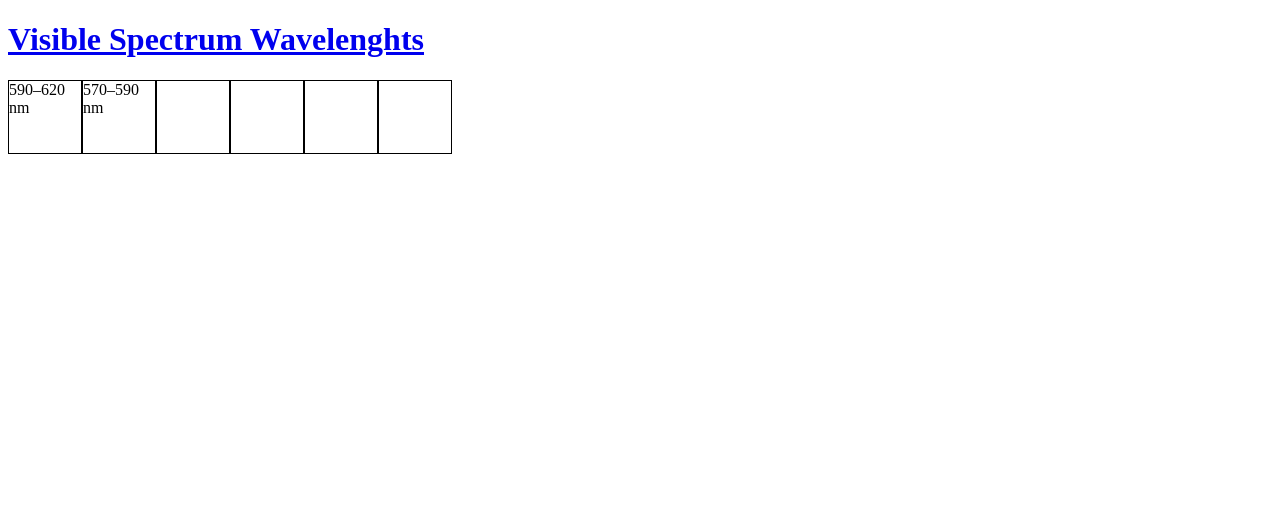
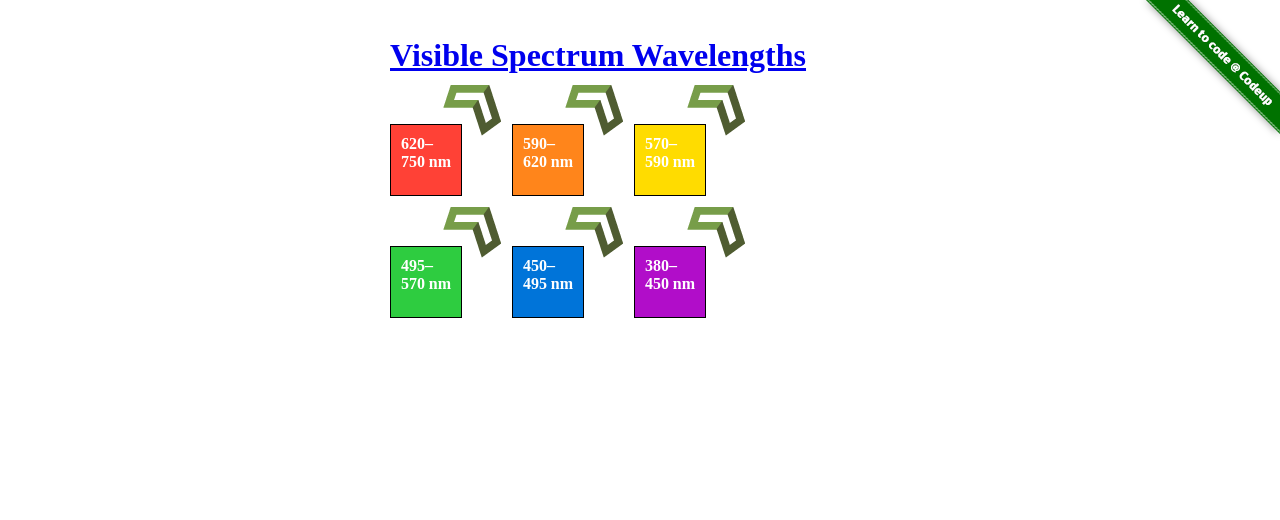
Before and after one commit to justindietert/codeup.dev, a PHP site: page /css_positioning.html in a window 1280 px wide. Shown: the top 520 px of the page. Run offline with PHP 8.4, Linux system fonts and the light colour scheme.

Commit message:
style updates to box model and positioning exercises

```diff
--- a/public/css/box_model.css
+++ b/public/css/box_model.css
@@ -15,9 +15,10 @@
 .container {
     width: 450px;
     margin: 40px auto;
-    padding: 25px 35px 25px 35px;
-    background-color: rgba(240,240,240,0.6);
+    padding: 25px 35px 30px 35px;
+    background-color: rgba(245,245,245,0.6);
     border-radius: 15px;
+    box-shadow: 0px 10px 10px rgba(0,0,0,0.25);
 }
 
 h1 {
--- a/public/css/positioning.css
+++ b/public/css/positioning.css
@@ -1,16 +1,83 @@
+html, body {
+    margin: 0;
+    padding: 0;
+}
 
-p {
-    margin: 0px;
+body {
+    position: relative;
+}
+
+#ribbon {
+    position: absolute;
+    top: 0;
+    right: 0;
+}
+
+h1 {
+    margin-top: 0;
+    margin-bottom: 0;
+    padding-top: 37px;
+    padding-bottom: 50px;
 }
 
 .container {
     width: 500px;
-    height: 500px;
+    position: relative;
+    margin: 0 auto;
+}
+
+.content {
+    position: relative;
+    overflow: hidden;
 }
 
 .box {
-    width: 72px;
-    height: 72px;
+    width: 50px;
+    height: 50px;
     border: 1px solid black;
+    padding: 10px;
+    margin-right: 50px;
+    margin-bottom: 50px;
+    position: relative;
     float: left;
+    font-weight: bold;
+    color: white;
 }
+
+.nm_right {
+    float: right;
+}
+
+img.top_right {
+    position: absolute;
+    top: -40px;
+    right: -40px;
+}
+
+div.lower {
+    clear: both;
+}
+
+div#red {
+    background-color: #FF4136;
+}
+
+div#orange {
+    background-color: #FF851B;
+}
+
+div#yellow {
+    background-color: #FFDC00;
+}
+
+div#green {
+    background-color: #2ECC40;
+}
+
+div#blue {
+    background-color: #0074D9;
+}
+
+div#purple {
+    background-color: #B10DC9;
+}
--- a/public/css_box_model.html
+++ b/public/css_box_model.html
@@ -3,13 +3,16 @@
 <head>
     <meta charset="UTF-8">
     <title>Box Model Exercise</title>
+    <link rel="stylesheet" href="/css/normalize.css">
     <link href='http://fonts.googleapis.com/css?family=Source+Sans+Pro:400|Source+Code+Pro:300,600' rel='stylesheet' type='text/css'>
     <link rel="stylesheet" href="/css/box_model.css">
 </head>
 <body>
     <div class="container">
         <div class="content">
-            <h1><a href="http://en.wikipedia.org/wiki/Visible_spectrum">Visible Spectrum Wavelengths</a></h1>
+            <h1>
+                <a href="http://en.wikipedia.org/wiki/Visible_spectrum">Visible Spectrum Wavelengths</a>
+            </h1>
 
             <div id="red" class="styled">
                 <p>620&ndash;750 nm</p>
--- a/public/css_positioning.html
+++ b/public/css_positioning.html
@@ -2,27 +2,49 @@
 <html lang="en">
 <head>
     <meta charset="UTF-8">
-    <title>CSS Positioning</title>
+    <title>Positioning Exercise</title>
     <link rel="stylesheet" href="/css/positioning.css">
 </head>
 <body>
+    <div id="ribbon">
+        <img src="/img/codeup-ribbon.png" alt="Learn to code at Codeup">
+    </div>
+
     <div class="container">
-        <h1>
-            <a href="http://en.wikipedia.org/wiki/Visible_spectrum">Visible Spectrum Wavelenghts</a>
-        </h1>
+        <div class="content">
+            <h1>
+                <a href="http://en.wikipedia.org/wiki/Visible_spectrum">Visible Spectrum Wavelengths</a>
+            </h1>
 
-        <div class="row">
-            <div class="box"><p>590&ndash;620 nm</p></div>
-            <div class="box"><p>570&ndash;590 nm</p></div>
-            <div class="box"></div>
-        </div>
+            <div class="box" id="red">620&ndash;750 <span class="nm_right">nm</span>
+                <img src="/img/codeup-arrow.png" alt="Codeup logo" class="top_right">
+            </div>
 
-        <div class="row">
-            <div class="box"></div>
-            <div class="box"></div>
-            <div class="box"></div>
+            <div class="box" id="orange">590&ndash;620 <span class="nm_right">nm</span>
+                <img src="/img/codeup-arrow.png" alt="Codeup logo" class="top_right">
+            </div>
+
+            <div class="box" id="yellow">570&ndash;590 <span class="nm_right">nm</span>
+                <img src="/img/codeup-arrow.png" alt="Codeup logo" class="top_right">
+            </div>
+
+            <div class="lower">
+                <div class="box" id="green">495&ndash;570 <span class="nm_right">nm</span>
+                    <img src="/img/codeup-arrow.png" alt="Codeup logo" class="top_right">
+                </div>
+
+                <div class="box" id="blue">450&ndash;495 <span class="nm_right">nm</span>
+                    <img src="/img/codeup-arrow.png" alt="Codeup logo" class="top_right">
+                </div>
+
+                <div class="box" id="purple">380&ndash;450 <span class="nm_right">nm</span>
+                    <img src="/img/codeup-arrow.png" alt="Codeup logo" class="top_right">
+                </div>
+            </div>
+
         </div>
 
     </div>
+
 </body>
 </html>
```
Also changed, not shown: public/img/codeup-arrow.png (added).
